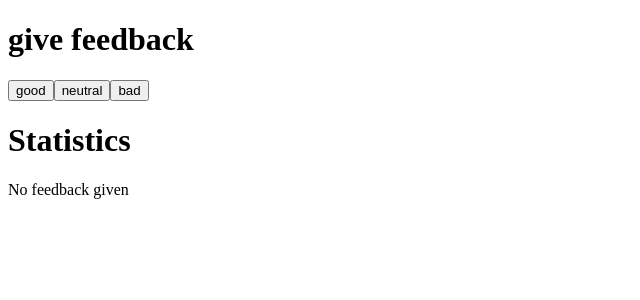
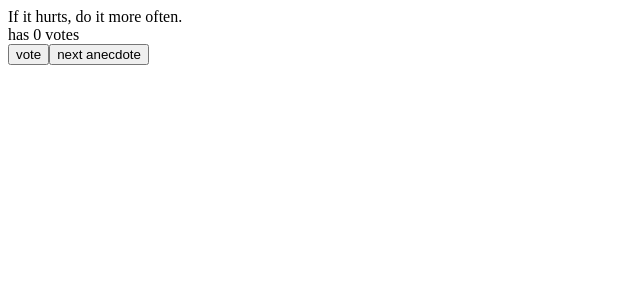
Before and after one commit to bcloutier412/FullStackOpen, a React (Create React App) app in the folder part1/: page / in a window 1280 px wide. Shown: the top 300 px of the page, without its empty margins (0-640 px from the left). Built offline with nearby package versions, Linux system fonts and the light colour scheme.

Commit message:
finished Anecdotes steps

```diff
--- a/part1/src/App.js
+++ b/part1/src/App.js
@@ -1,63 +1,105 @@
-import { useState } from "react";
+/*
+  @UNICAFE
+*/
+// import { useState } from "react";
+
+// const App = () => {
+//   const [good, setGood] = useState(0);
+//   const [neutral, setNeutral] = useState(0);
+//   const [bad, setBad] = useState(0);
+//   const [total, setTotal] = useState(0);
+
+//   const handleClick = (rating, setRating) => () => {
+//     setRating(rating + 1);
+//     setTotal(total + 1);
+//   };
+
+//   return (
+//     <div>
+//       <h1>give feedback</h1>
+//       <Button handleClick={handleClick(good, setGood)} text={"good"} />
+//       <Button handleClick={handleClick(neutral, setNeutral)} text={"neutral"} />
+//       <Button handleClick={handleClick(bad, setBad)} text={"bad"} />
+//       <h1>Statistics</h1>
+//       <Statistics good={good} neutral={neutral} bad={bad} total={total} />
+//     </div>
+//   );
+// };
+
+// const Button = (props) => {
+//   return <button onClick={props.handleClick}>{props.text}</button>;
+// };
+
+// const Statistics = ({ good, neutral, bad, total }) => {
+//   const calculateAverage = () => {
+//     return (good - bad) / total;
+//   };
+
+//   const calculatePositive = () => {
+//     return ((good / total) * 100).toString() + "%";
+//   };
+
+//   if (total === 0) return <div>No feedback given</div>;
+
+//   return (
+//     <table>
+//       <tbody>
+//         <StatisticLine text={"good"} value={good} />
+//         <StatisticLine text={"neutral"} value={neutral} />
+//         <StatisticLine text={"bad"} value={bad} />
+//         <StatisticLine text={"all"} value={total} />
+//         <StatisticLine text={"average"} value={calculateAverage()} />
+//         <StatisticLine text={"positive"} value={calculatePositive()} />
+//       </tbody>
+//     </table>
+//   );
+// };
+
+// const StatisticLine = ({ text, value }) => {
+//   return (
+//     <tr>
+//       <td>{text}</td>
+//       <td>{value}</td>
+//     </tr>
+//   );
+// };
+// export default App;
+
+
+import { useState } from 'react'
 
 const App = () => {
-  const [good, setGood] = useState(0);
-  const [neutral, setNeutral] = useState(0);
-  const [bad, setBad] = useState(0);
-  const [total, setTotal] = useState(0);
+  const anecdotes = [
+    'If it hurts, do it more often.',
+    'Adding manpower to a late software project makes it later!',
+    'The first 90 percent of the code accounts for the first 90 percent of the development time...The remaining 10 percent of the code accounts for the other 90 percent of the development time.',
+    'Any fool can write code that a computer can understand. Good programmers write code that humans can understand.',
+    'Premature optimization is the root of all evil.',
+    'Debugging is twice as hard as writing the code in the first place. Therefore, if you write the code as cleverly as possible, you are, by definition, not smart enough to debug it.',
+    'Programming without an extremely heavy use of console.log is same as if a doctor would refuse to use x-rays or blood tests when dianosing patients.'
+  ]
 
-  const handleClick = (rating, setRating) => () => {
-    setRating(rating + 1);
-    setTotal(total + 1);
-  };
+  const [votes, setVotes] = useState(new Array(anecdotes.length).fill(0));
+  const [selected, setSelected] = useState(0)
+  const increaseVotes = (selected) => {
+    const newVotes = [ ...votes ];
+    newVotes[selected] += 1;
+    setVotes(newVotes)
+  }
+
+  //Selects a random index for an Anecdote from the array and rerenders the component
+  const selectRandom = () => setSelected(Math.floor(Math.random() * anecdotes.length))
 
   return (
     <div>
-      <h1>give feedback</h1>
-      <Button handleClick={handleClick(good, setGood)} text={"good"} />
-      <Button handleClick={handleClick(neutral, setNeutral)} text={"neutral"} />
-      <Button handleClick={handleClick(bad, setBad)} text={"bad"} />
-      <h1>Statistics</h1>
-      <Statistics good={good} neutral={neutral} bad={bad} total={total} />
+      {anecdotes[selected]}
+      <Votes votes={votes[selected]}/>
+      <Button handleClick={() => increaseVotes(selected)} text={'vote'} />
+      <Button handleClick={selectRandom} text={'next anecdote'} />
     </div>
-  );
-};
+  )
+}
+const Votes = ({ votes }) => <div>has {votes} votes</div>
+const Button = ({ handleClick, text }) => <button onClick={handleClick}>{text}</button>
 
-const Button = (props) => {
-  return <button onClick={props.handleClick}>{props.text}</button>;
-};
-
-const Statistics = ({ good, neutral, bad, total }) => {
-  const calculateAverage = () => {
-    return (good - bad) / total;
-  };
-
-  const calculatePositive = () => {
-    return ((good / total) * 100).toString() + "%";
-  };
-
-  if (total === 0) return <div>No feedback given</div>;
-
-  return (
-    <table>
-      <tbody>
-        <StatisticLine text={"good"} value={good} />
-        <StatisticLine text={"neutral"} value={neutral} />
-        <StatisticLine text={"bad"} value={bad} />
-        <StatisticLine text={"all"} value={total} />
-        <StatisticLine text={"average"} value={calculateAverage()} />
-        <StatisticLine text={"positive"} value={calculatePositive()} />
-      </tbody>
-    </table>
-  );
-};
-
-const StatisticLine = ({ text, value }) => {
-  return (
-    <tr>
-      <td>{text}</td>
-      <td>{value}</td>
-    </tr>
-  );
-};
-export default App;
+export default App
```
Also changed, not shown: 1 other file (tests, documents, lock files or other folders).
